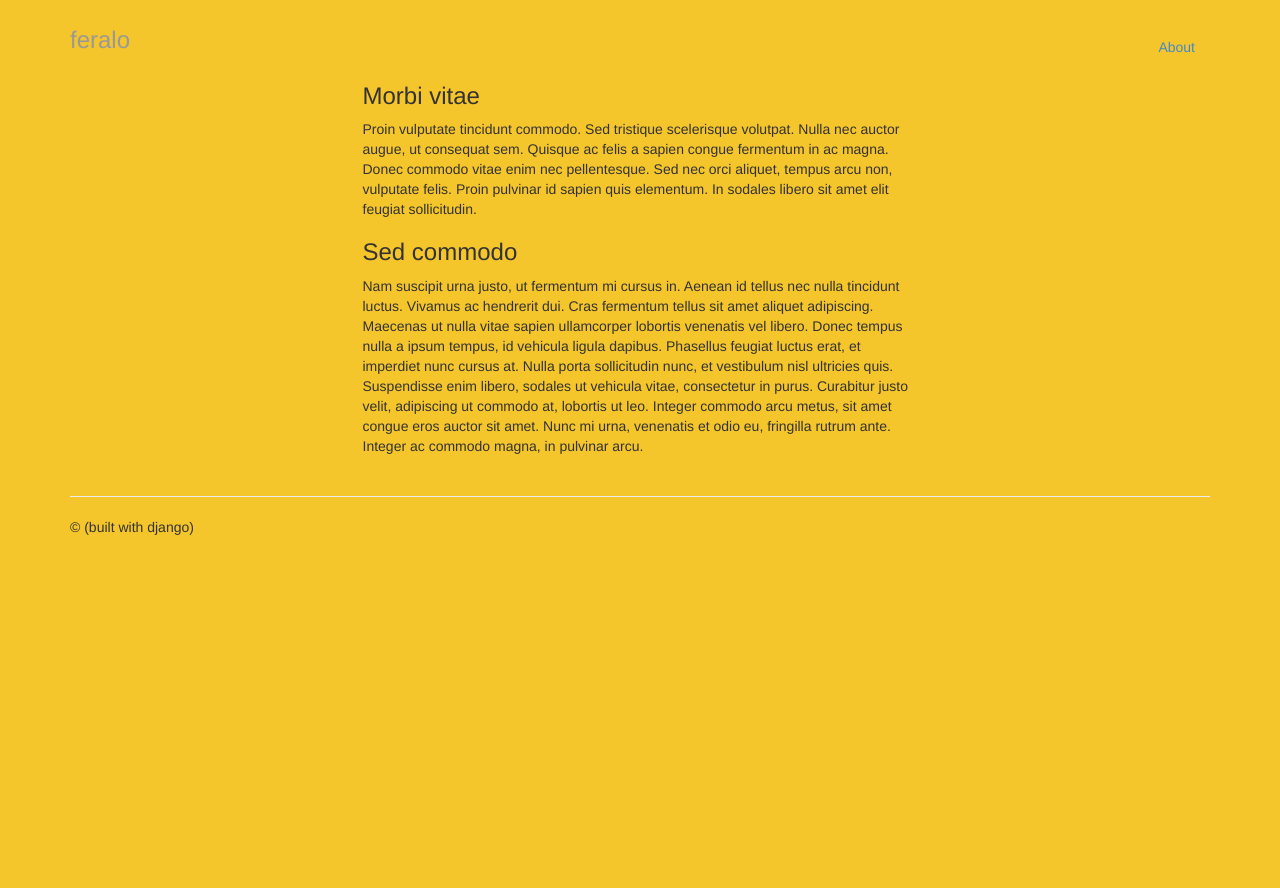
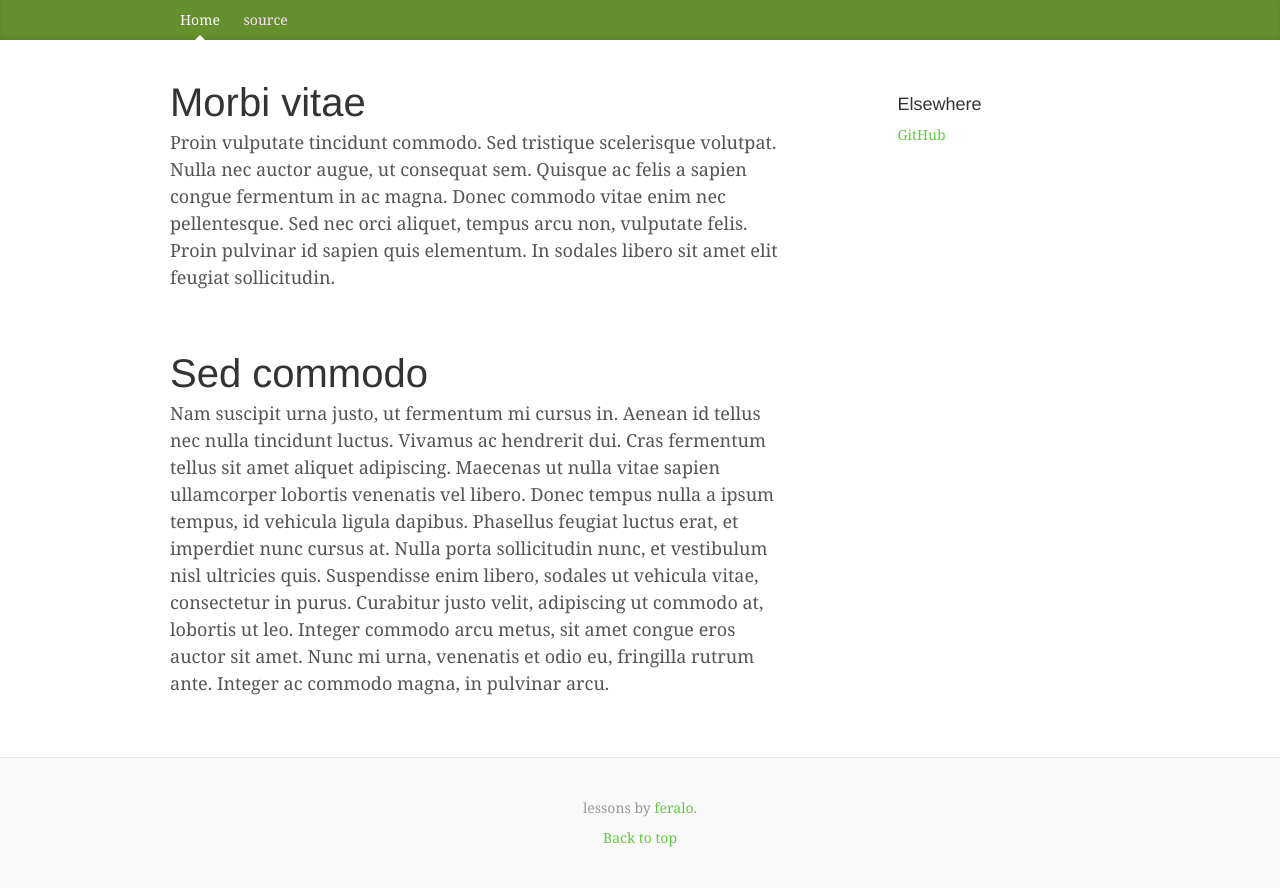
Before and after one commit to Feralo/website, a Django app: page / in a window 1280 px wide. Before the commit the page ends 535 px from the top, so only its background shows below. Run offline with Django 3.2, Linux system fonts and the light colour scheme; data comes from the database, SQL or seed files in the repository; some libraries are stand-ins or nearby versions.

Commit message:
new look

```diff
--- a/lessons/static/base.css
+++ b/lessons/static/base.css
@@ -1 +1,165 @@
-body{padding-top:5pt;background:#F5C52C;}
+/*
+ * Globals
+ */
+
+body {
+  font-family: Georgia, "Times New Roman", Times, serif; color: #555;
+}
+
+h1, .h1,
+h2, .h2,
+h3, .h3,
+h4, .h4,
+h5, .h5,
+h6, .h6 {
+  margin-top: 0; font-family: "Helvetica Neue", Helvetica, Arial, sans-serif; font-weight: normal; color: #333;
+}
+
+a{color:rgba(98, 202, 66, 1);}
+
+
+/*
+ * Override Bootstrap's default container.
+ */
+
+@media (min-width: 1200px) {
+  .container {
+    width: 970px;
+  }
+}
+
+
+/*
+ * Masthead for nav
+ */
+
+.blog-masthead {
+  background-color: rgba(100, 144, 45, 1);;
+  -webkit-box-shadow: inset 0 -2px 5px rgba(0,0,0,.1);
+          box-shadow: inset 0 -2px 5px rgba(0,0,0,.1);
+}
+
+/* Nav links */
+.blog-nav-item {
+  position: relative;
+  display: inline-block;
+  padding: 10px;
+  font-weight: 500;
+  color: #ffddff;
+}
+.blog-nav-item:hover,
+.blog-nav-item:focus {
+  color: #fff;
+  text-decoration: none;
+}
+
+/* Active state gets a caret at the bottom */
+.blog-nav .active {
+  color: #fff;
+}
+.blog-nav .active:after {
+  position: absolute;
+  bottom: 0;
+  left: 50%;
+  width: 0;
+  height: 0;
+  margin-left: -5px;
+  vertical-align: middle;
+  content: " ";
+  border-right: 5px solid transparent;
+  border-bottom: 5px solid;
+  border-left: 5px solid transparent;
+}
+
+
+/*
+ * Blog name and description
+ */
+
+.blog-header {
+  padding-top: 20px;
+  padding-bottom: 20px;
+}
+.blog-title {
+  margin-top: 30px;
+  margin-bottom: 0;
+  font-size: 60px;
+  font-weight: normal;
+}
+.blog-description {
+  font-size: 20px;
+  color: #999;
+}
+
+
+/*
+ * Main column and sidebar layout
+ */
+
+.blog-main {
+  font-size: 18px;
+  line-height: 1.5;
+}
+
+/* Sidebar modules for boxing content */
+.sidebar-module {
+  padding: 15px;
+  margin: 0 -15px 15px;
+}
+.sidebar-module-inset {
+  padding: 15px;
+  background-color: #f5f5f5;
+  border-radius: 4px;
+}
+.sidebar-module-inset p:last-child,
+.sidebar-module-inset ul:last-child,
+.sidebar-module-inset ol:last-child {
+  margin-bottom: 0;
+}
+
+
+
+/* Pagination */
+.pager {
+  margin-bottom: 60px;
+  text-align: left;
+}
+.pager > li > a {
+  width: 140px;
+  padding: 10px 20px;
+  text-align: center;
+  border-radius: 30px;
+}
+
+
+/*
+ * Blog posts
+ */
+
+.blog-post {
+  margin-bottom: 60px;
+}
+.blog-post-title {
+  margin-bottom: 5px;
+  font-size: 40px;
+}
+.blog-post-meta {
+  margin-bottom: 20px;
+  color: #999;
+}
+
+
+/*
+ * Footer
+ */
+
+.blog-footer {
+  padding: 40px 0;
+  color: #999;
+  text-align: center;
+  background-color: #f9f9f9;
+  border-top: 1px solid #e5e5e5;
+}
+.blog-footer p:last-child {
+  margin-bottom: 0;
+}
--- a/lessons/templates/base.html
+++ b/lessons/templates/base.html
@@ -1,41 +1,77 @@
 <!DOCTYPE html>
 <html lang="en">
   <head>
-    <title>Django lessons</title>
-	<meta name="viewport" content="width=device-width,initial-scale=1.0">
-	<link href="/static/bootstrap/css/bootstrap.min.css" rel="stylesheet" media="screen">
-	<link href="/static/base.css" rel="stylesheet">
+    <meta charset="utf-8">
+    <meta http-equiv="X-UA-Compatible" content="IE=edge">
+    <meta name="viewport" content="width=device-width, initial-scale=1">
+    <meta name="description" content="feralo">
+    <meta name="author" content="feralo.com">
+    <link rel="icon" href="favicon.ico">
+
+    <title>feralo</title>
+
+    <link href="/static/bootstrap/css/bootstrap.min.css" rel="stylesheet">
+    <link href="/static/base.css" rel="stylesheet">
+
+    <!-- IE10 viewport hack for Surface/desktop Windows 8 bug -->
+    <script src="../../assets/js/ie10-viewport-bug-workaround.js"></script>
+
+    <!-- HTML5 shim and Respond.js IE8 support of HTML5 elements and media queries -->
+    <!--[if lt IE 9]>
+      <script src="https://oss.maxcdn.com/html5shiv/3.7.2/html5shiv.min.js"></script>
+      <script src="https://oss.maxcdn.com/respond/1.4.2/respond.min.js"></script>
+    <![endif]-->
   </head>
+
   <body>
 
-  <div class="container">
+    <div class="blog-masthead">
+      <div class="container">
+        <nav class="blog-nav">
+          <a class="blog-nav-item active" href="#">Home</a>
+          <a class="blog-nav-item" href="#">source</a>
+        </nav>
+      </div>
+    </div>
 
-      <div class="header">
-        <ul class="nav nav-pills pull-right">
-          <li><a href="#">About</a></li>
-        </ul>
-        <h3 class="text-muted">feralo</h3>
+    <div class="container">
+
+      <div class="blog-header">
+        {% comment %}
+		<h1 class="blog-title">lessons</h1>
+        <p class="lead blog-description">notes from learning</p>
+		{% endcomment %}
       </div>
-	<!--
-	  <div class="row">
-	    <div class="col-md-6 col-md-offset-3 jumbotron">
-		  <div class="text-center">
-            <h1>{% block header_text %}{% endblock %}</h1>
-		  </div>
-		</div>
-	  </div>
-	-->
-	  <div class="row">
-		<div class="col-md-6 col-md-offset-3">
+
+      <div class="row">
+
+        <div class="col-sm-8 blog-main">
+
 	      {% block lessons %}
 	      {% endblock %}
-		</div>
-	  </div>
-      <hr/>
-      <div class="footer">
-        <p>&copy; (built with django)</p>
-      </div>
 
-	</div>
+        </div><!-- /.blog-main -->
+
+        <div class="col-sm-3 col-sm-offset-1 blog-sidebar">
+          <div class="sidebar-module">
+            <h4>Elsewhere</h4>
+            <ol class="list-unstyled">
+              <li><a href="https://github.com/Feralo">GitHub</a></li>
+            </ol>
+          </div>
+        </div><!-- /.blog-sidebar -->
+
+      </div><!-- /.row -->
+
+    </div><!-- /.container -->
+
+	<div class="blog-footer">
+	  <p> lessons by <a href="https://twitter.com/feralo">feralo</a>.</p>
+	  <p>
+	      <a href="#">
+	          Back to top
+	      </a>
+	  </p>
+    </div>
   </body>
 </html>
--- a/lessons/templates/home.html
+++ b/lessons/templates/home.html
@@ -1,10 +1,13 @@
 {% extends 'base.html' %}
 {% block header_text %}Lessons{% endblock %}
 {% block lessons %}
-<div id="lessons" class="table">
+
 	{% for item in lesson %}
-	<h3>{{ item.title }}</h3>
-	 {{ item.text }}
+	<div class="blog-post">
+	  <h2 class="blog-post-title">{{ item.title }}</h2>
+	  <!--<p class="blog-post-meta">December 23, 2013 by <a href="#">Jacob</a></p>-->
+		{{ item.text }}
+	</div><!-- /.blog-post -->
   {% endfor %}
-</div>
+
 {% endblock %}
```
